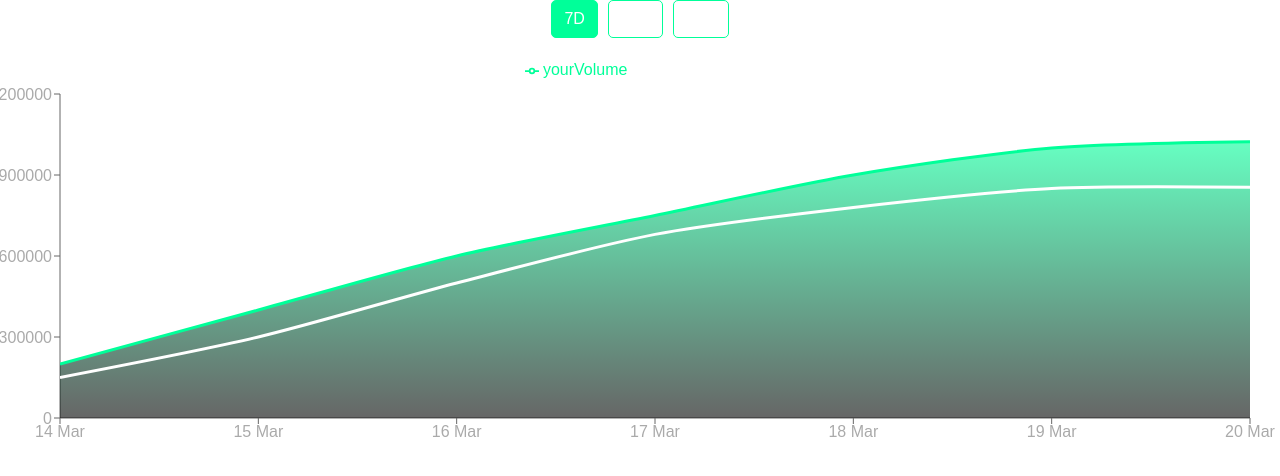
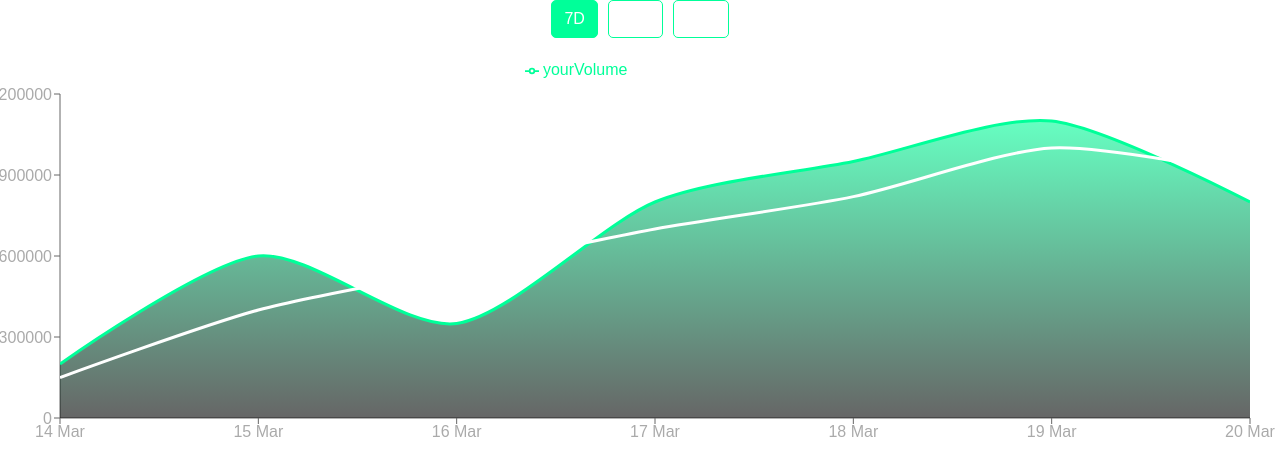
Before and after one commit to dsbraydev/area-charts, a Next.js app: page /react-chart in a window 1280 px wide. Shown: the top 476 px of the page. Built offline with nearby package versions, Linux system fonts and the light colour scheme.

Commit message:
add more complex data to chart

```diff
--- a/app/(pages)/react-chart/page.tsx
+++ b/app/(pages)/react-chart/page.tsx
@@ -16,30 +16,30 @@ import { curveCardinal } from "d3-shape";
 const tradingData = {
   "7D": [
     { date: "14 Mar", yourVolume: 200000, avgUser: 150000 },
-    { date: "15 Mar", yourVolume: 400000, avgUser: 300000 },
-    { date: "16 Mar", yourVolume: 600000, avgUser: 500000 },
-    { date: "17 Mar", yourVolume: 750000, avgUser: 680000 },
-    { date: "18 Mar", yourVolume: 900000, avgUser: 780000 },
-    { date: "19 Mar", yourVolume: 1000000, avgUser: 850000 },
-    { date: "20 Mar", yourVolume: 1023520, avgUser: 854320 },
+    { date: "15 Mar", yourVolume: 600000, avgUser: 400000 },
+    { date: "16 Mar", yourVolume: 350000, avgUser: 550000 },
+    { date: "17 Mar", yourVolume: 800000, avgUser: 700000 },
+    { date: "18 Mar", yourVolume: 950000, avgUser: 820000 },
+    { date: "19 Mar", yourVolume: 1100000, avgUser: 1000000 },
+    { date: "20 Mar", yourVolume: 800000, avgUser: 900000 },
   ],
   "30D": [
-    { date: "21 Feb", yourVolume: 150000, avgUser: 100000 },
-    { date: "25 Feb", yourVolume: 300000, avgUser: 250000 },
-    { date: "1 Mar", yourVolume: 500000, avgUser: 400000 },
-    { date: "5 Mar", yourVolume: 700000, avgUser: 600000 },
-    { date: "10 Mar", yourVolume: 850000, avgUser: 750000 },
-    { date: "15 Mar", yourVolume: 970000, avgUser: 820000 },
-    { date: "20 Mar", yourVolume: 1023520, avgUser: 854320 },
+    { date: "21 Feb", yourVolume: 150000, avgUser: 120000 },
+    { date: "25 Feb", yourVolume: 700000, avgUser: 500000 },
+    { date: "1 Mar", yourVolume: 250000, avgUser: 350000 },
+    { date: "5 Mar", yourVolume: 850000, avgUser: 900000 },
+    { date: "10 Mar", yourVolume: 950000, avgUser: 1100000 },
+    { date: "15 Mar", yourVolume: 1300000, avgUser: 1000000 },
+    { date: "20 Mar", yourVolume: 800000, avgUser: 600000 },
   ],
   "90D": [
     { date: "20 Dec", yourVolume: 100000, avgUser: 80000 },
-    { date: "5 Jan", yourVolume: 200000, avgUser: 150000 },
-    { date: "20 Jan", yourVolume: 450000, avgUser: 300000 },
-    { date: "10 Feb", yourVolume: 700000, avgUser: 550000 },
-    { date: "1 Mar", yourVolume: 900000, avgUser: 780000 },
-    { date: "15 Mar", yourVolume: 970000, avgUser: 820000 },
-    { date: "20 Mar", yourVolume: 1023520, avgUser: 854320 },
+    { date: "5 Jan", yourVolume: 400000, avgUser: 250000 },
+    { date: "20 Jan", yourVolume: 800000, avgUser: 700000 },
+    { date: "10 Feb", yourVolume: 600000, avgUser: 550000 },
+    { date: "1 Mar", yourVolume: 1000000, avgUser: 900000 },
+    { date: "15 Mar", yourVolume: 1400000, avgUser: 1200000 },
+    { date: "20 Mar", yourVolume: 950000, avgUser: 1000000 },
   ],
 };
 
```
